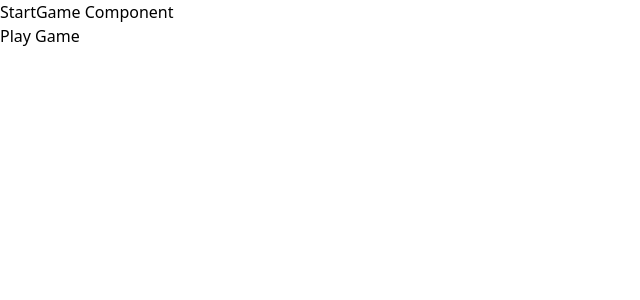
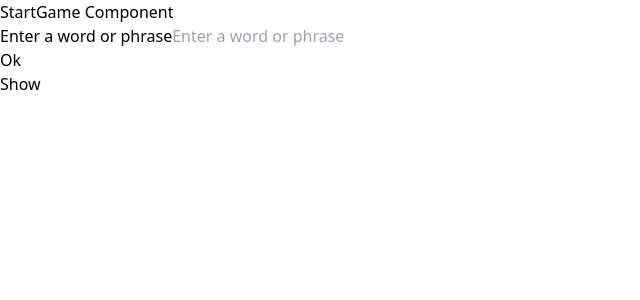
Before and after one commit to brijeshpatolia/hangman, a React (Vite) app: page /start in a window 1280 px wide. Shown: the top 300 px of the page, without its empty margins (0-640 px from the left). Built offline with nearby package versions, Linux system fonts and the light colour scheme.

Commit message:
minor changes

```diff
--- a/src/App.jsx
+++ b/src/App.jsx
@@ -1,4 +1,4 @@
-import { Route, Routes } from "react-router-dom";
+import { Navigate, Route, Routes } from "react-router-dom";
 import PlayGame from "./pages/PlayGame/PlayGame";
 import StartGame from "./pages/StartGame/StartGame";
 
@@ -10,6 +10,7 @@ function App() {
     //   <TextInputFormContainer  onSubmit={(value)=>{console.log("form submitted with input " ,value   )}} />
     // </div>
     <Routes>
+     <Route path="/" element={<Navigate to="/start" />} />
       <Route path="/play" element={<PlayGame />} />
       <Route path="/start" element={<StartGame />} />
       <Route path="*" element={<h1>404 Not Found</h1>} />
--- a/src/components/TextInputform/TextInputForm.jsx
+++ b/src/components/TextInputform/TextInputForm.jsx
@@ -22,7 +22,7 @@ function TextInputForm({ handleChange, showText , value, handleFormSubmit, toggl
           text={showText ? "Hide" : "Show"}
           buttonType="button"
           onClickHandler={toggleShowText}
-          styleType="warning"
+          styleType={showText ?"error":"warning"}
         />
       </div>
     </form>
--- a/src/pages/StartGame/StartGame.jsx
+++ b/src/pages/StartGame/StartGame.jsx
@@ -1,12 +1,17 @@
-import { Link } from "react-router-dom";
+import {  useNavigate } from "react-router-dom";
+import TextInputFormContainer from "../../components/TextInputform/TextInputFormContainer";
 
 function StartGame(){
+    const Navigate = useNavigate();
+    function handleSubmit() {
+        Navigate('/play');
+    }
     return (
         <>
-        <div>
+        <h1>
             StartGame Component
-        </div>
-        <Link to="/play"> Play Game </Link>
+        </h1>
+        <TextInputFormContainer onSubmit={handleSubmit} />
         </>
     );
 }
```
